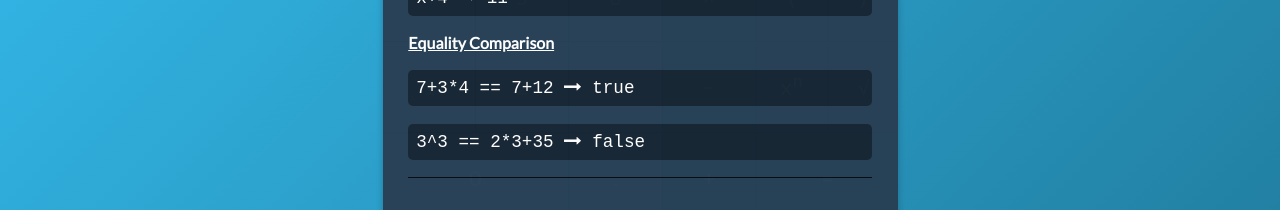
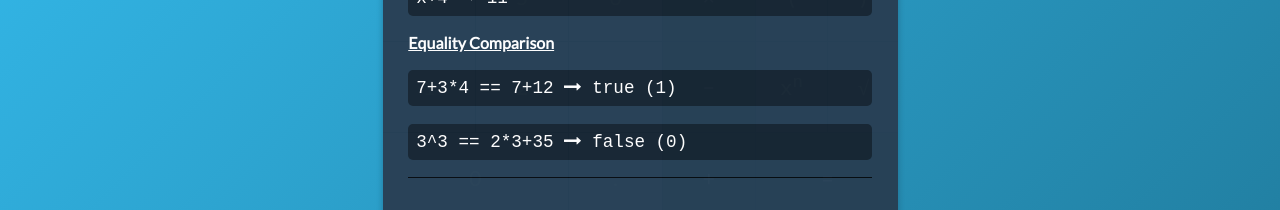
Before and after one commit to JesseSDevaney/javascript-calculator, a React (Create React App) app: page / in a window 1280 px wide. Both pictures are taken after a click on the button 867 px from the left and 195 px from the top of the page. Shown: the part 463-673 px from the top of the page. Built offline with nearby package versions, Linux system fonts and the light colour scheme.

Commit message:
Updated tooltip example

```diff
--- a/src/Tooltip.js
+++ b/src/Tooltip.js
@@ -25,8 +25,8 @@ export function Tooltip(props){
         </div>
         <div className="example">
           <h3>Equality Comparison</h3>
-          <pre>7+3*4 == 7+12 {evaluate} true</pre>
-          <pre>3^3 == 2*3+35 {evaluate} false</pre>
+          <pre>7+3*4 == 7+12 {evaluate} true (1)</pre>
+          <pre>3^3 == 2*3+35 {evaluate} false (0)</pre>
         </div>
       </div>
     </div>
```
